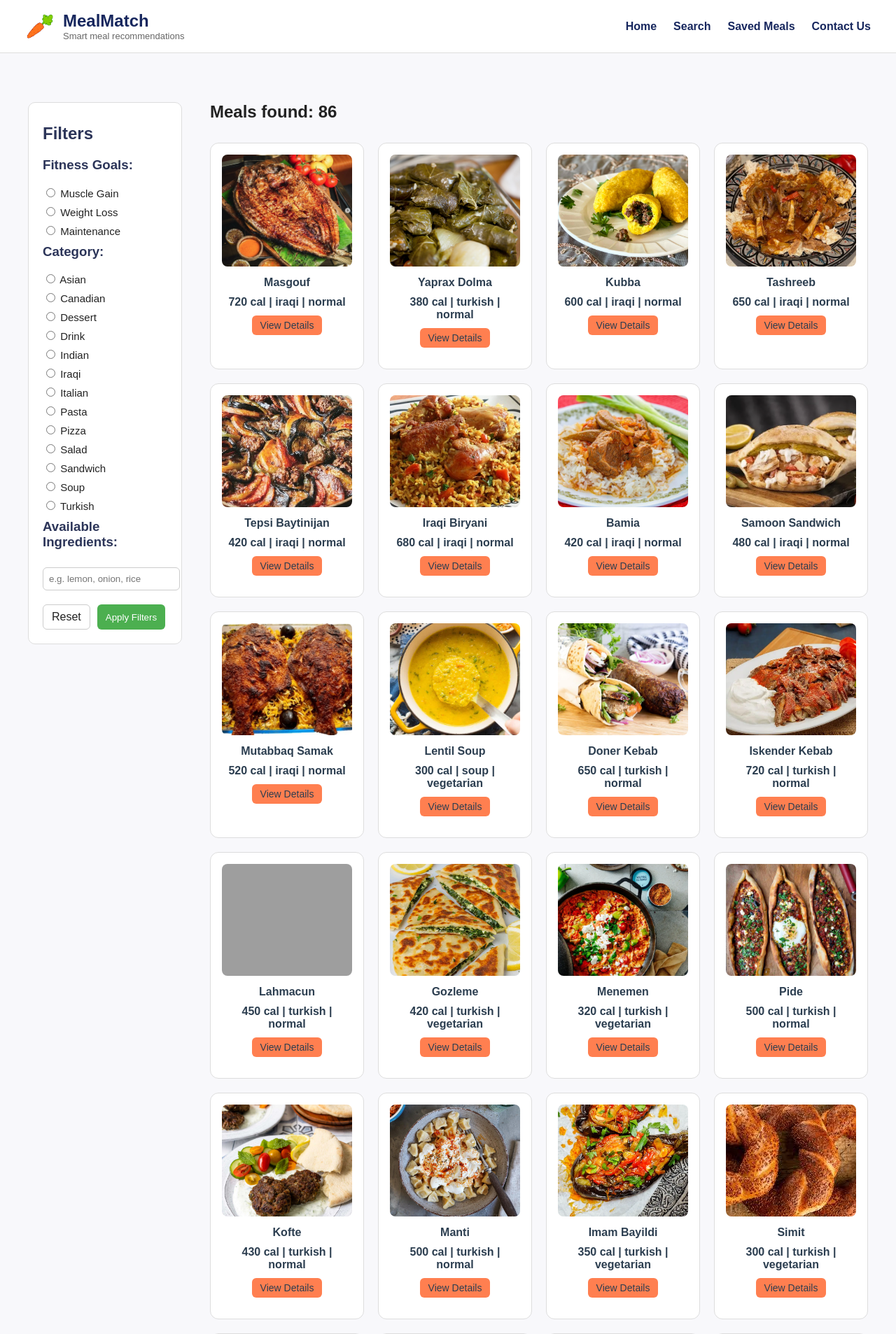
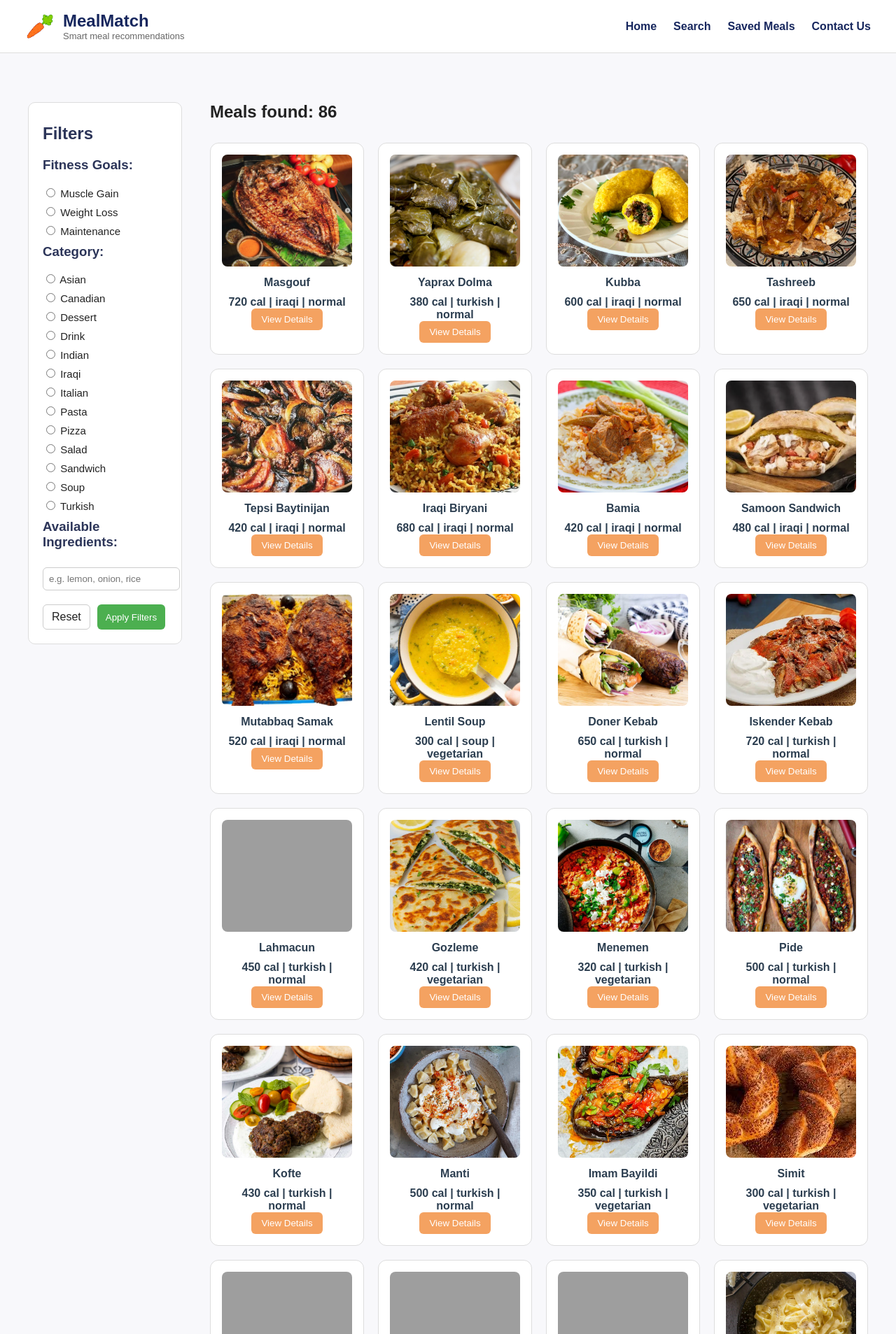
Before and after one commit to zdacowww-afk/mealmatch, a Flask app: page /search in a window 1280 px wide. Shown: the top 1907 px of the page at 70% size. Run offline with Flask 3, Linux system fonts and the light colour scheme; grey boxes are pictures that could not be loaded.

Commit message:
Fix search result button style

```diff
--- a/static/style.css
+++ b/static/style.css
@@ -543,3 +543,16 @@ body {
     background-color: #ff7f00;
     cursor: pointer;
 }
+
+.view-details {
+    background-color: #f4a261;
+    color: white;
+    border: none;
+    padding: 8px 14px;
+    border-radius: 6px;
+    cursor: pointer;
+}
+
+.view-details:hover {
+    background-color: #e76f51;
+}
--- a/templates/search.html
+++ b/templates/search.html
@@ -132,7 +132,7 @@
 
                 <h4 class="meal-title">{{ meal.name }}</h4>
                 <p class="meal-meta">{{ meal.calories }} cal | {{ meal.category }} | {{ meal.diet }}</p>
-                <p class="meal-open">View Details</p>
+                <button class="view-details">View Details</button>
             </a>
             {% endfor %}
         </div>
```
